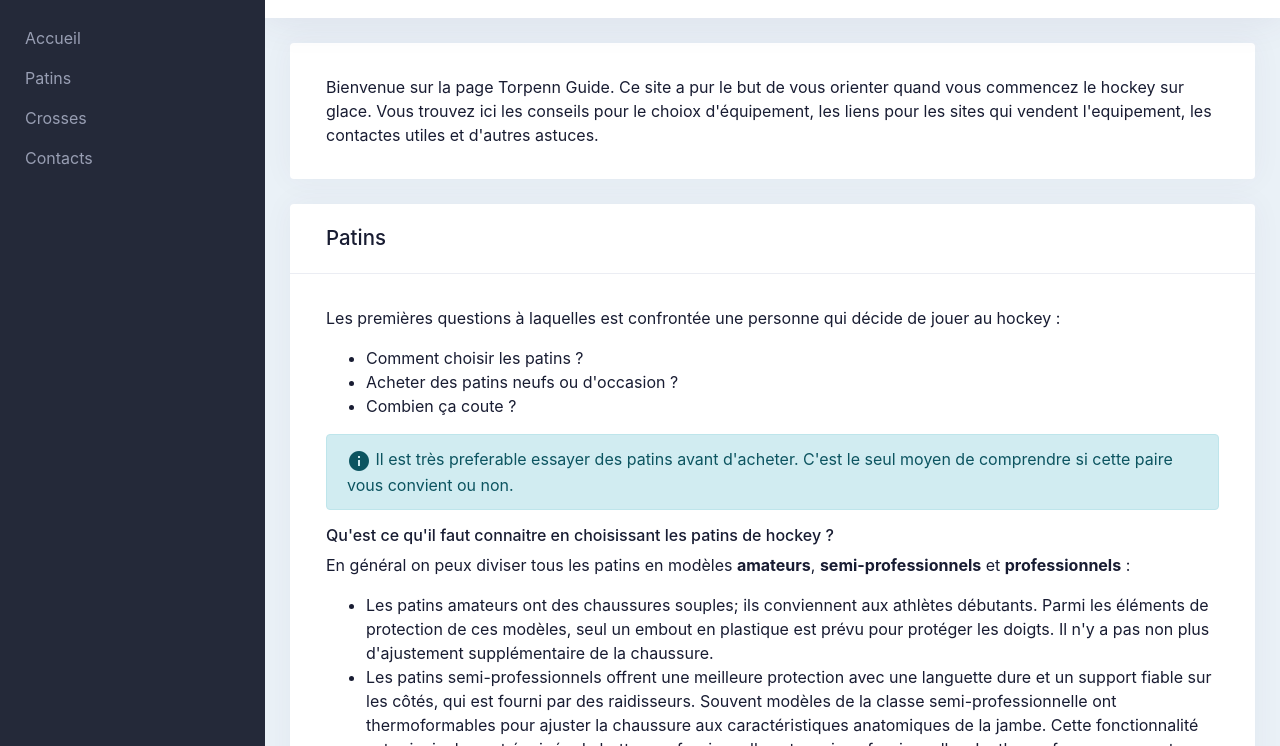
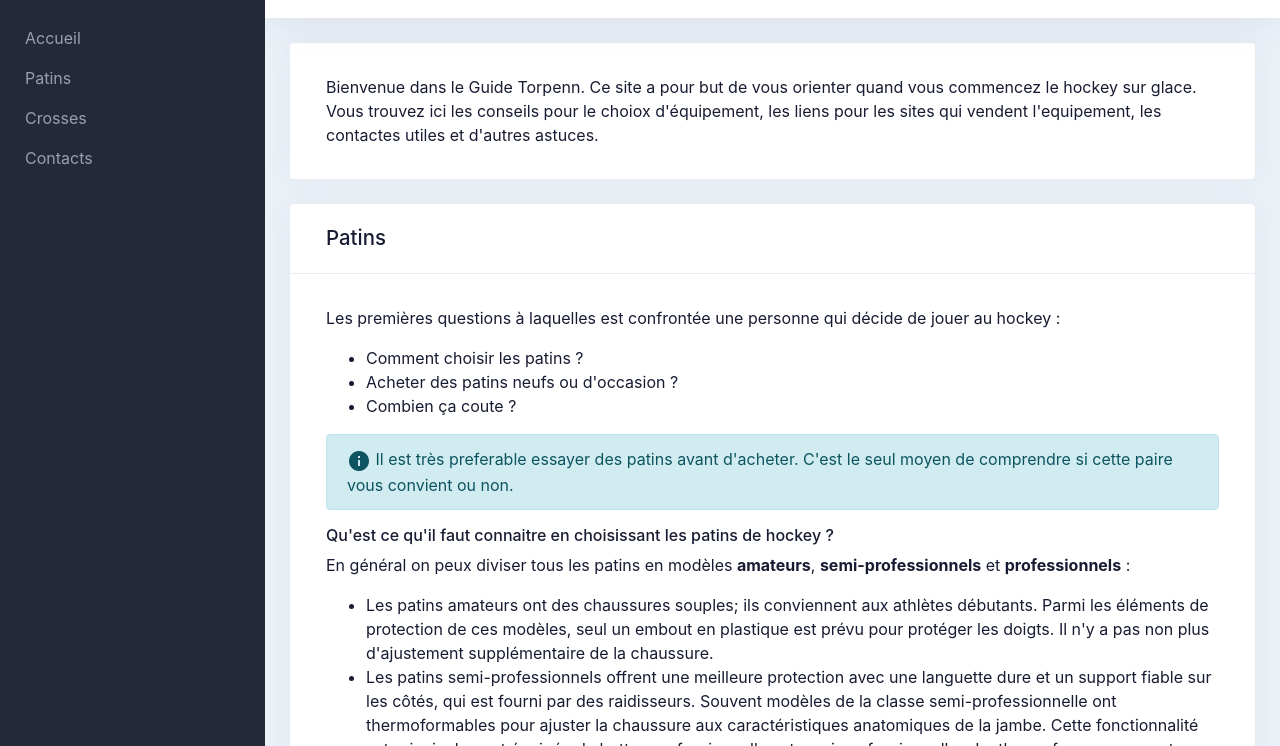
Before and after one commit to torpenn/torpenn.github.io, a plain HTML site: page index.html in a window 1280 px wide. Shown: the part 54-800 px from the top of the page. Drawn offline with nearby package versions, Linux system fonts and the light colour scheme.

Commit message:
WIP: some refacto

```diff
--- a/index.html
+++ b/index.html
@@ -51,7 +51,7 @@
         <div class="col-lg-12">
           <div class="card card-custom gutter-b">
             <div class="card-body">
-              Bienvenue sur la page Torpenn Guide. Ce site a pur le but de vous orienter quand vous commencez le
+              Bienvenue dans le Guide Torpenn. Ce site a pour but de vous orienter quand vous commencez le
               hockey sur glace. Vous trouvez ici les conseils pour le choiox d'équipement, les liens pour les sites
               qui vendent l'equipement, les contactes utiles et d'autres astuces.
             </div>
@@ -107,7 +107,7 @@
                   Les patins professionnels c'est le top game utilisé par nombreux joueurs professionels.
                 </li>
               </ul>
-              </p>
+              <p>
               Lors du choix des patins de hockey, vous devez tenir compte du fait qu'ils ne correspondent pas aux
               tailles de chaussures standard. Par conséquent, ils doivent être mesurés. Dans une chaussure appropriée,
               le pied doit être confortable. L'arrière de la chaussure doit appuyer fermement sur le talon, mais les
```
